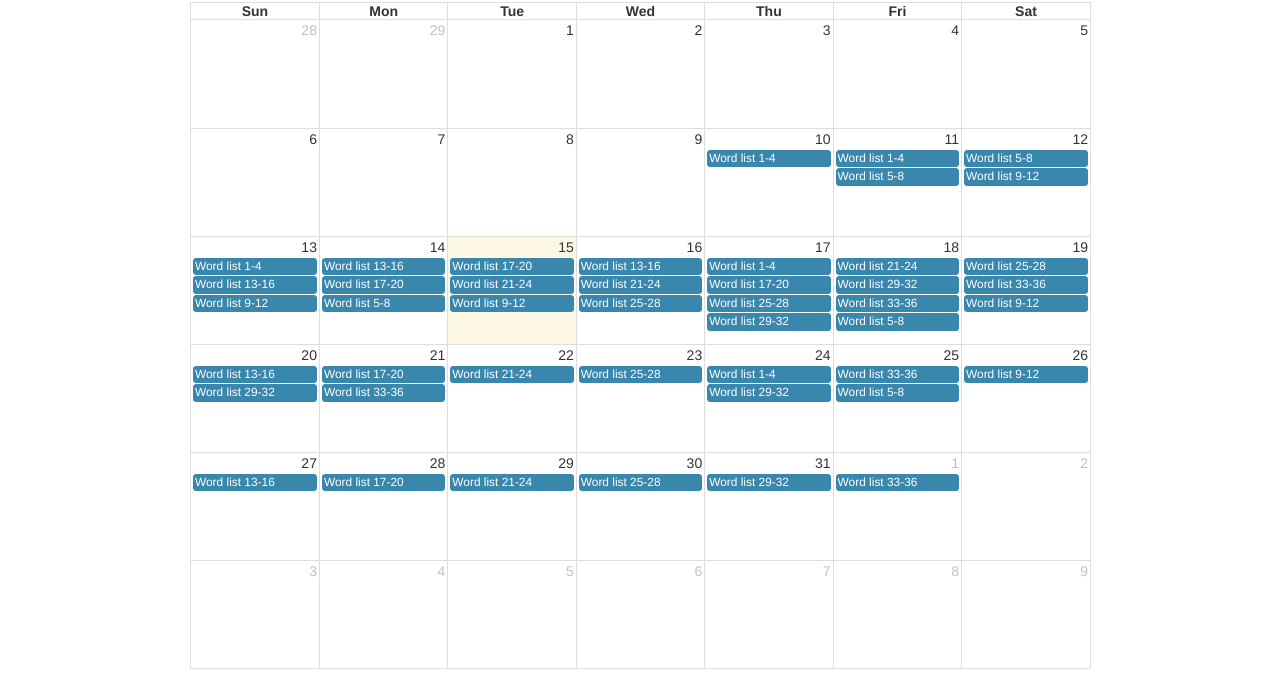
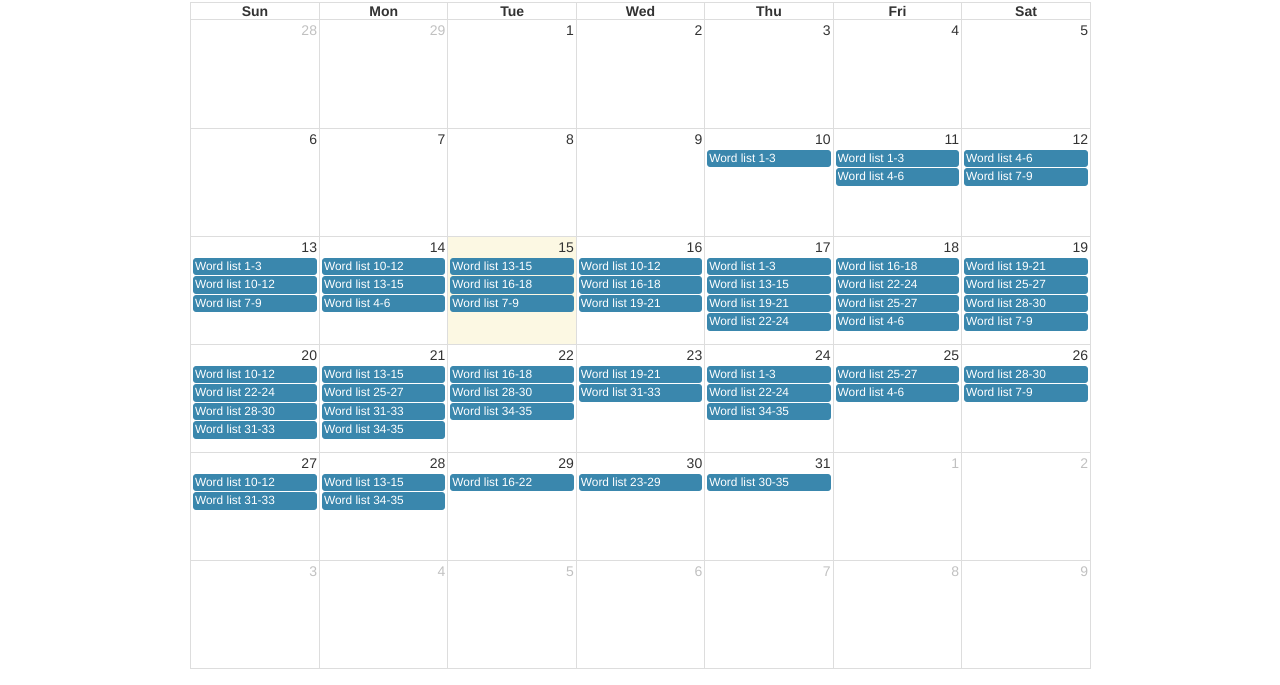
Before and after one commit to ybq0616/ybq0616.github.io, a plain HTML site: page index.html in a window 1280 px wide. Shown: the part 115-800 px from the top of the page. Drawn offline with Linux system fonts and the light colour scheme.

Commit message:
calendar update

```diff
--- a/index.html
+++ b/index.html
@@ -32,185 +32,229 @@
 			eventLimit: true, // allow "more" link when too many events
 			events: [
 				{
-					title: 'Word list 1-4',
+					title: 'Word list 1-3',
 					start: '2016-03-10'
 				},
 				{
-					title: 'Word list 1-4',
+					title: 'Word list 1-3',
 					start: '2016-03-11'
 				},
 				{
-					title: 'Word list 5-8',
+					title: 'Word list 4-6',
 					start: '2016-03-11'
 				},
 				{
-					title: 'Word list 5-8',
+					title: 'Word list 4-6',
 					start: '2016-03-12'
 				},
 				{
-					title: 'Word list 9-12',
+					title: 'Word list 7-9',
 					start: '2016-03-12'
 				},
 				{
-					title: 'Word list 1-4',
+					title: 'Word list 1-3',
 					start: '2016-03-13'
 				},
 				{
-					title: 'Word list 9-12',
+					title: 'Word list 7-9',
 					start: '2016-03-13'
 				},
 				{
-					title: 'Word list 13-16',
+					title: 'Word list 10-12',
 					start: '2016-03-13'
 				},
 				{
-					title: 'Word list 5-8',
+					title: 'Word list 4-6',
 					start: '2016-03-14'
 				},
 				{
-					title: 'Word list 13-16',
+					title: 'Word list 13-15',
 					start: '2016-03-14'
 				},
 				{
-					title: 'Word list 17-20',
+					title: 'Word list 10-12',
 					start: '2016-03-14'
 				},
 				{
-					title: 'Word list 9-12',
+					title: 'Word list 7-9',
 					start: '2016-03-15'
 				},
 				{
-					title: 'Word list 17-20',
+					title: 'Word list 13-15',
 					start: '2016-03-15'
 				},
 				{
-					title: 'Word list 21-24',
+					title: 'Word list 16-18',
 					start: '2016-03-15'
 				},
 				{
-					title: 'Word list 13-16',
+					title: 'Word list 10-12',
 					start: '2016-03-16'
 				},
 				{
-					title: 'Word list 21-24',
+					title: 'Word list 16-18',
 					start: '2016-03-16'
 				},
 				{
-					title: 'Word list 25-28',
+					title: 'Word list 19-21',
 					start: '2016-03-16'
 				},
 				{
-					title: 'Word list 1-4',
+					title: 'Word list 1-3',
 					start: '2016-03-17'
 				},
 				{
-					title: 'Word list 17-20',
+					title: 'Word list 13-15',
 					start: '2016-03-17'
 				},
 				{
-					title: 'Word list 25-28',
+					title: 'Word list 19-21',
 					start: '2016-03-17'
 				},
 				{
-					title: 'Word list 29-32',
+					title: 'Word list 22-24',
 					start: '2016-03-17'
 				},
 				{
-					title: 'Word list 5-8',
+					title: 'Word list 4-6',
 					start: '2016-03-18'
 				},
 				{
-					title: 'Word list 21-24',
+					title: 'Word list 16-18',
 					start: '2016-03-18'
 				},
 				{
-					title: 'Word list 29-32',
+					title: 'Word list 22-24',
 					start: '2016-03-18'
 				},
 				{
-					title: 'Word list 33-36',
+					title: 'Word list 25-27',
 					start: '2016-03-18'
 				},
 				{
-					title: 'Word list 9-12',
+					title: 'Word list 7-9',
 					start: '2016-03-19'
 				},
 				{
-					title: 'Word list 25-28',
+					title: 'Word list 19-21',
 					start: '2016-03-19'
 				},
 				{
-					title: 'Word list 33-36',
+					title: 'Word list 25-27',
 					start: '2016-03-19'
 				},
 				{
-					title: 'Word list 13-16',
+					title: 'Word list 28-30',
+					start: '2016-03-19'
+				},
+				{
+					title: 'Word list 10-12',
 					start: '2016-03-20'
 				},
 				{
-					title: 'Word list 29-32',
+					title: 'Word list 22-24',
 					start: '2016-03-20'
 				},
 				{
-					title: 'Word list 17-20',
+					title: 'Word list 28-30',
+					start: '2016-03-20'
+				},
+				{
+					title: 'Word list 31-33',
+					start: '2016-03-20'
+				},
+				{
+					title: 'Word list 13-15',
 					start: '2016-03-21'
 				},
 				{
-					title: 'Word list 33-36',
+					title: 'Word list 25-27',
 					start: '2016-03-21'
 				},
 				{
-					title: 'Word list 21-24',
+					title: 'Word list 31-33',
+					start: '2016-03-21'
+				},
+				{
+					title: 'Word list 34-35',
+					start: '2016-03-21'
+				},
+				{
+					title: 'Word list 16-18',
 					start: '2016-03-22'
 				},
 				{
-					title: 'Word list 25-28',
+					title: 'Word list 28-30',
+					start: '2016-03-22'
+				},
+				{
+					title: 'Word list 34-35',
+					start: '2016-03-22'
+				},
+				{
+					title: 'Word list 19-21',
 					start: '2016-03-23'
 				},
 				{
-					title: 'Word list 1-4',
+					title: 'Word list 31-33',
+					start: '2016-03-23'
+				},
+				{
+					title: 'Word list 1-3',
 					start: '2016-03-24'
 				},
 				{
-					title: 'Word list 29-32',
+					title: 'Word list 22-24',
 					start: '2016-03-24'
 				},
 				{
-					title: 'Word list 33-36',
+					title: 'Word list 34-35',
+					start: '2016-03-24'
+				},
+				{
+					title: 'Word list 4-6',
 					start: '2016-03-25'
 				},
 				{
-					title: 'Word list 5-8',
+					title: 'Word list 25-27',
 					start: '2016-03-25'
 				},
 				{
-					title: 'Word list 9-12',
+					title: 'Word list 7-9',
 					start: '2016-03-26'
 				},
 				{
-					title: 'Word list 13-16',
+					title: 'Word list 28-30',
+					start: '2016-03-26'
+				},
+				{
+					title: 'Word list 10-12',
 					start: '2016-03-27'
 				},
 				{
-					title: 'Word list 17-20',
+					title: 'Word list 31-33',
+					start: '2016-03-27'
+				},
+				{
+					title: 'Word list 13-15',
 					start: '2016-03-28'
 				},
 				{
-					title: 'Word list 21-24',
+					title: 'Word list 34-35',
+					start: '2016-03-28'
+				},
+				{
+					title: 'Word list 16-22',
 					start: '2016-03-29'
 				},
 				{
-					title: 'Word list 25-28',
+					title: 'Word list 23-29',
 					start: '2016-03-30'
 				},
 				{
-					title: 'Word list 29-32',
+					title: 'Word list 30-35',
 					start: '2016-03-31'
-				},
-				{
-					title: 'Word list 33-36',
-					start: '2016-04-01'
-				},
+				}
 			]
 		});
 
```
